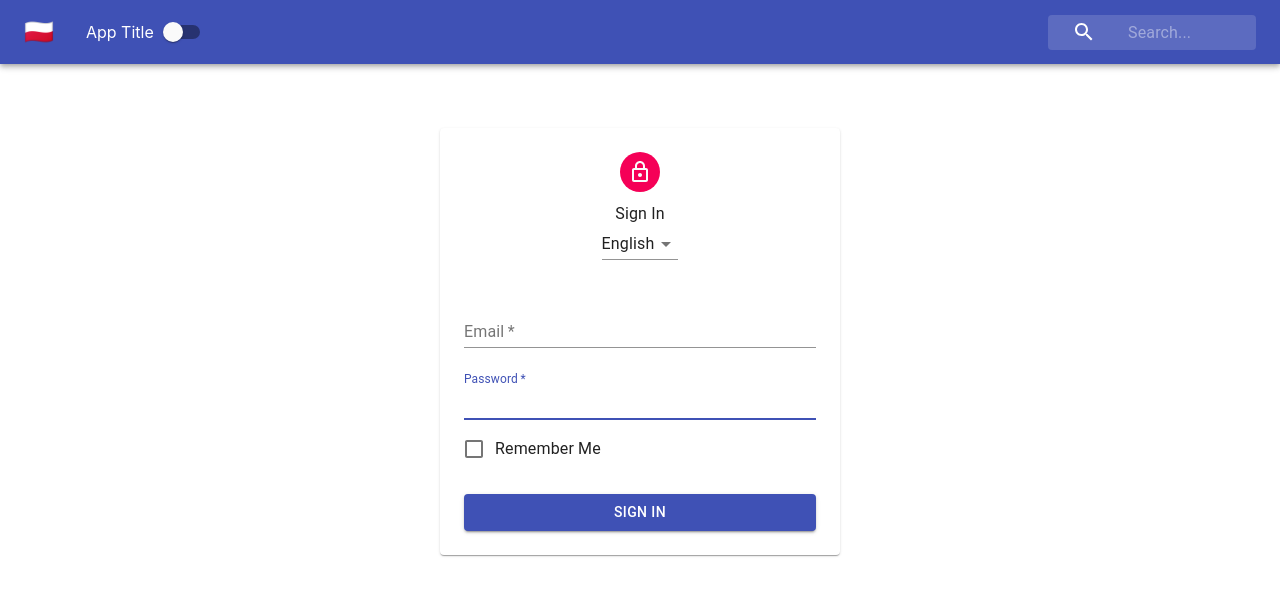
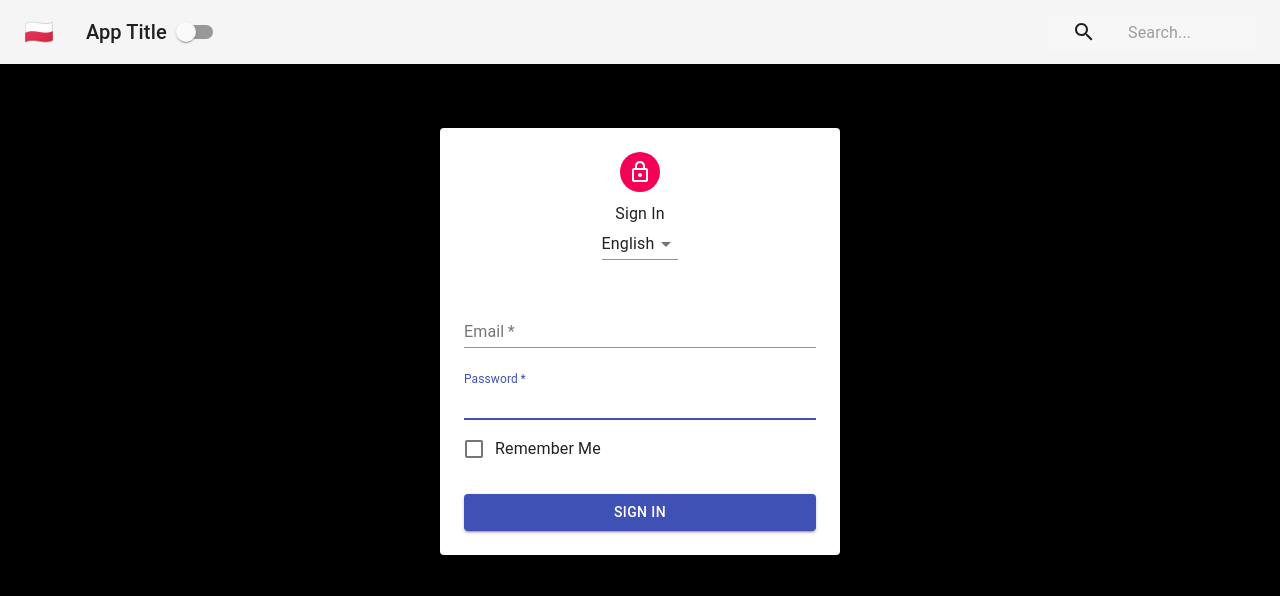
Before and after one commit to FIANA28/context-app, a React (Create React App) app: page / in a window 1280 px wide. Shown: the top 596 px of the page. Built offline with nearby package versions, Linux system fonts and the light colour scheme.

Commit message:
adding update dynamically context

```diff
--- a/public/index.html
+++ b/public/index.html
@@ -24,7 +24,7 @@
       work correctly both with client-side routing and a non-root public URL.
       Learn how to configure a non-root public URL by running `npm run build`.
     -->
-    <title>React App</title>
+    <title>Context App</title>
   </head>
   <body>
     <noscript>You need to enable JavaScript to run this app.</noscript>
--- a/src/App.js
+++ b/src/App.js
@@ -1,14 +1,18 @@
 import React, { Component } from 'react';
 import Navbar from './Navbar';
 import Form from './Form';
+import PageContent from './PageContent';
+import { ThemeProvider } from './contexts/ThemeContext';
 
 class App extends Component {
   render() {
     return (
-      <>
-        <Navbar />
-        <Form />
-        </>
+      <ThemeProvider>
+        <PageContent>
+          <Navbar />
+          <Form />
+        </PageContent>
+      </ThemeProvider>
     );
   }
 }
--- a/src/Navbar.js
+++ b/src/Navbar.js
@@ -8,26 +8,29 @@
 import Switch from '@material-ui/core/Switch';
 import { withStyles } from '@material-ui/core/styles';
 import styles from './styles/NavBarStyles';
+import { ThemeContext } from './contexts/ThemeContext';
 
 class Navbar extends Component {
+    static contextType = ThemeContext;
     render() {
+        const { isDarkMode, toggleTheme } = this.context;
         const { classes } = this.props;
         return (
             <div className={classes.root}>
-                <AppBar position='static' color='primary'>
+                <AppBar position='static' color={isDarkMode ? 'default' : 'primary'}>
                     <Toolbar>
                         <IconButton className={classes.menuButton} color="inherit" >
                             <span>🇵🇱</span>
                         </IconButton>
                         <Typography
                          className={classes.title}
-                         variant='p'
+                         variant='h6'
                          color='inherit'>
                          App Title
                          </Typography>
-                         <Switch />
+                         <Switch  onChange={toggleTheme} />
                          <div className={classes.grow} />
-                         <div className={classes.search}>
+                         <div className={classes.search} >
                              <div className={classes.searchIcon}>
                                  <SearchIcon />
                              </div>
--- /dev/null
+++ b/src/PageContent.js
@@ -0,0 +1,15 @@
+import React, { Component } from 'react';
+import { ThemeContext } from './contexts/ThemeContext';
+
+export default class PageContent extends Component {
+    static contextType = ThemeContext;
+    render() {
+        const { isDarkMode } = this.context;
+        const styles= {
+            backgroundColor: isDarkMode ? 'black' : 'white',
+            height: '100vh',
+            width: '100vw'
+        }
+        return <div style={styles}>{this.props.children}</div>;
+    }
+}
--- /dev/null
+++ b/src/contexts/ThemeContext.js
@@ -0,0 +1,22 @@
+import React, { Component, createContext } from 'react';
+
+export const ThemeContext = createContext();
+
+export class ThemeProvider extends Component {
+    constructor (props){
+        super(props);
+        this.state = {isDarkMode: true};
+        this.toggleTheme = this.toggleTheme.bind(this);
+    }
+
+    toggleTheme(){
+        this.setState({ isDarkMode: !this.state.isDarkMode });
+    }
+    render() {
+        return (
+        <ThemeContext.Provider value={{...this.state,  toggleTheme: this.toggleTheme}}>
+            {this.props.children}
+        </ThemeContext.Provider>
+        );
+    }
+}
```
Also changed, not shown: 1 other file (tests, documents, lock files or other folders).
